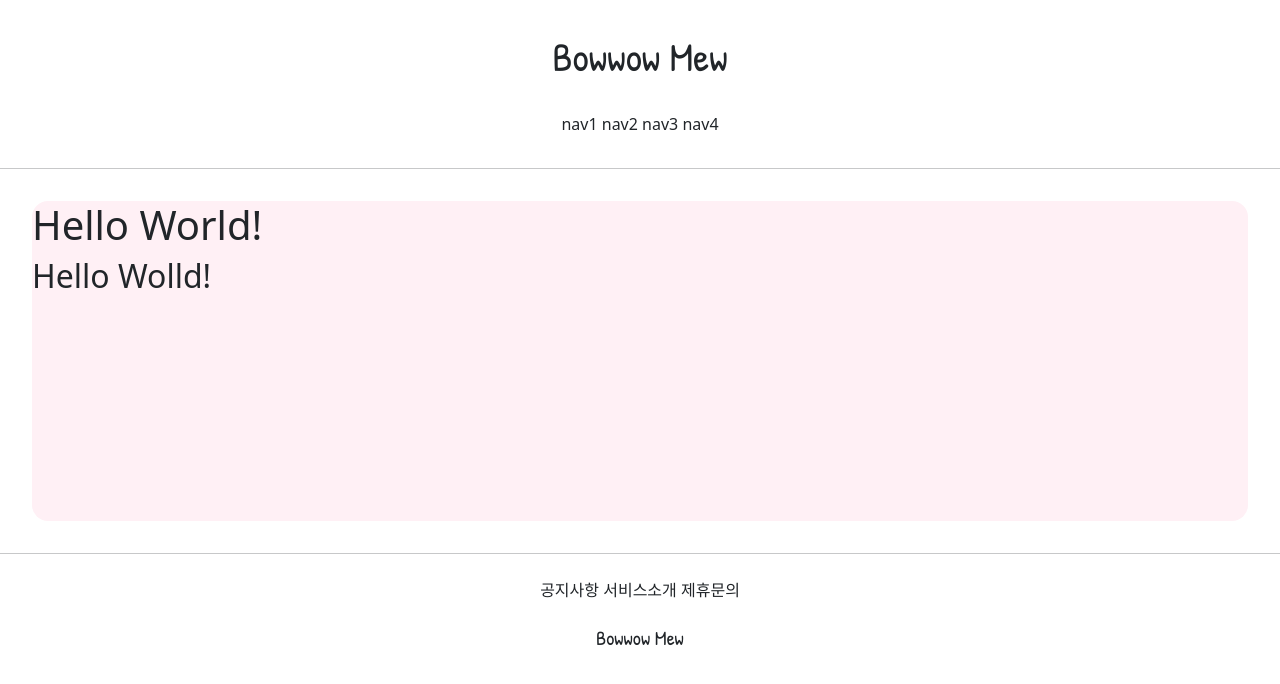
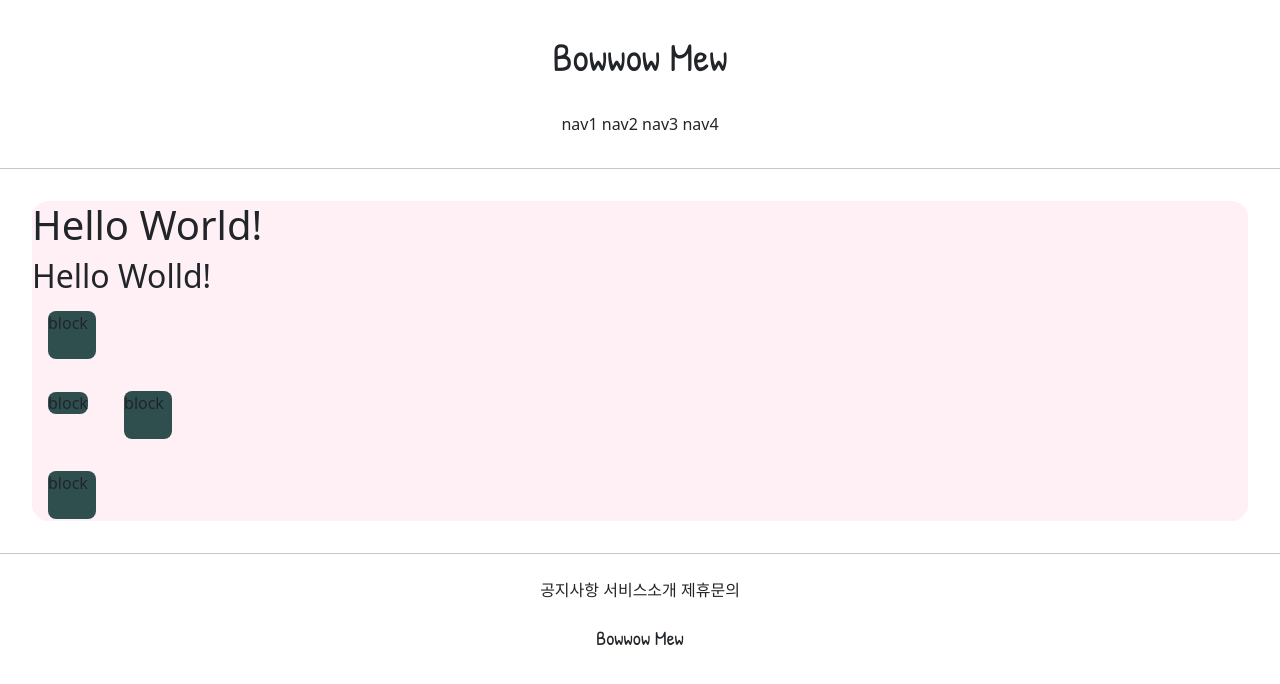
Before and after one commit to rmmmmmmmmm/WebApplication_Myself, a Django app: page /accounts/hello_world/ in a window 1280 px wide. Shown: the top 684 px of the page. Run offline with Django 3.2, Linux system fonts and the light colour scheme; parts of the project's set-up code (start-up, migrations or seed data) failed here and were passed over.

Commit message:
2021.07.06. WebApplication_Myself Commit 3

```diff
--- a/accountapp/templates/accountapp/hello_world.html
+++ b/accountapp/templates/accountapp/hello_world.html
@@ -2,9 +2,28 @@
 
 {% block content %}
 
+    <style>
+        .testing {
+            background-color: darkslategrey;
+            margin: 1rem;
+            height: 48px;
+            width: 48px;
+            border-radius: .5rem;
+        }
+    </style>
+
+
+
     <div style="height: 20rem; background-color: lavenderblush; margin: 2rem; border-radius: 1rem">
         <h1>Hello World!</h1>
         <h2>Hello Wolld!</h2>
+
+    <div class="testing" style="display : block">block</div>
+    <div class="testing" style="display : inline">block</div>
+    <div class="testing" style="display : inline-block">block</div>
+    <div class="testing" style="display : none">block</div>
+    <div class="testing">block</div>
+
     </div>
 
 {% endblock %}
```
